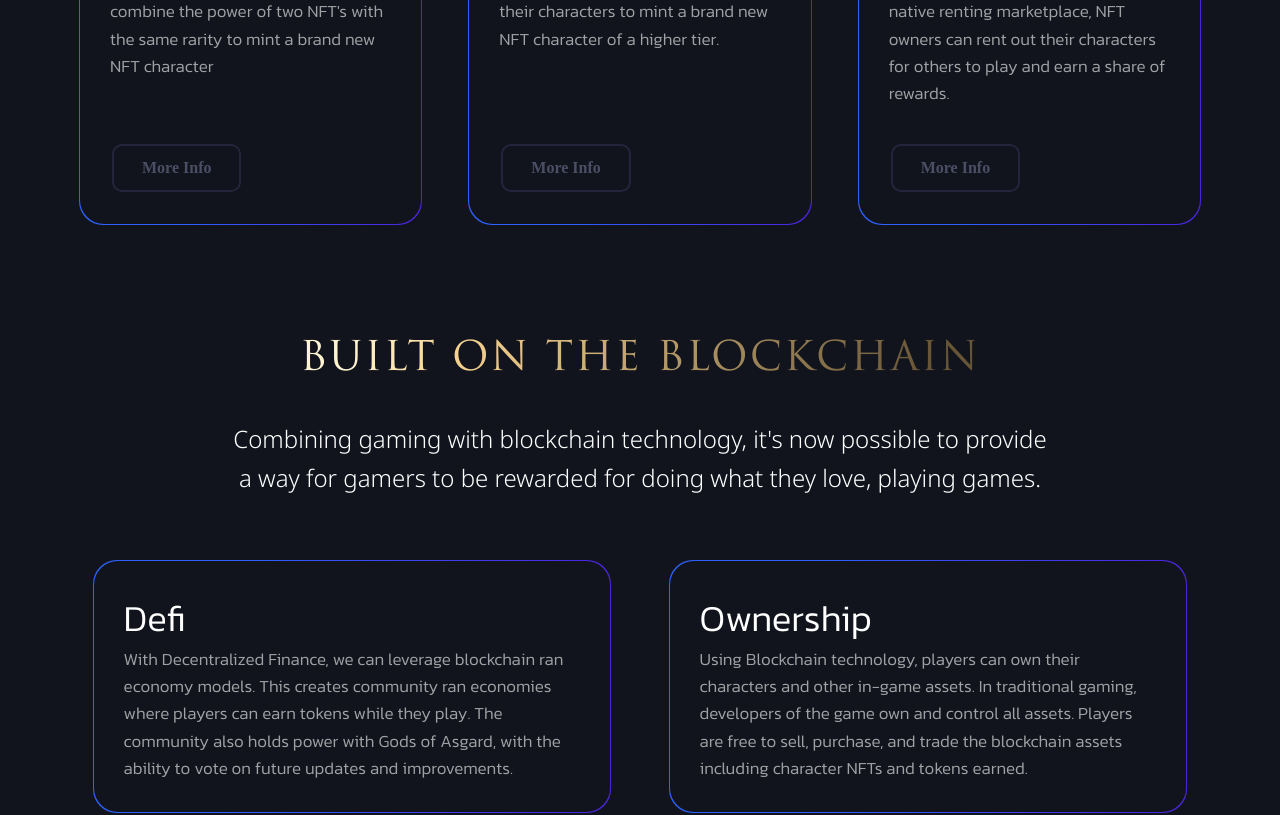
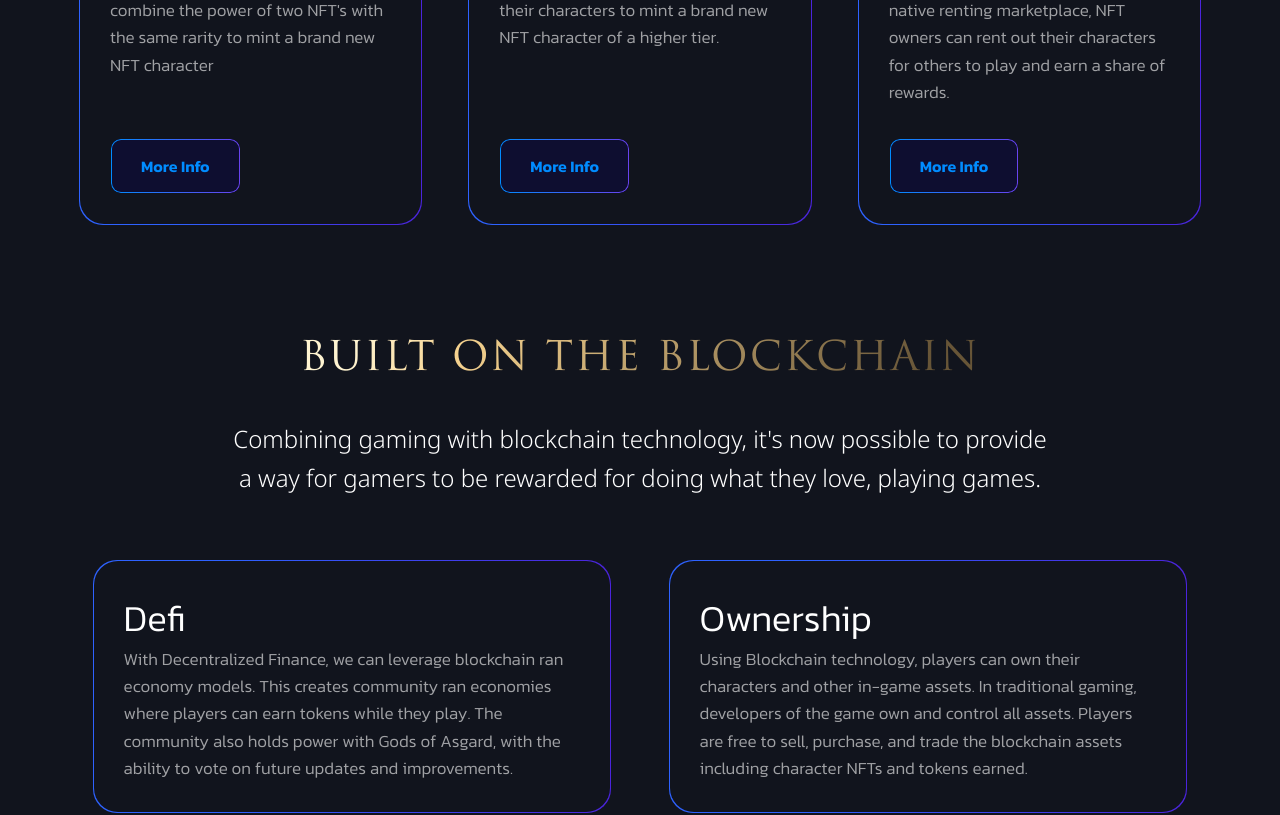
Before and after one commit to sikander-afzaal/thor_remake, a React (Create React App) app: page / in a window 1280 px wide. Shown: the part 3720-4535 px from the top of the page. Built offline with nearby package versions, Linux system fonts and the light colour scheme.

Commit message:
first commit

```diff
--- a/src/layout/Footer/Footer.css
+++ b/src/layout/Footer/Footer.css
@@ -46,10 +46,10 @@
   font-size: 1.3rem;
 }
 .footer h2 {
-  font-size: 1rem;
+  font-size: 12px;
   color: white;
   text-align: center;
-  font-family: "Kanit", serif;
+  font-family: "Noto Sans", serif;
 }
 .footer h2 a {
   background: linear-gradient(90deg, #2e62ff 26.2%, #4b24dc 100%);
--- a/src/layout/Footer/Footer.jsx
+++ b/src/layout/Footer/Footer.jsx
@@ -30,7 +30,7 @@ function Footer() {
             {" "}
             Powered by Thor Financial
           </a>
-          . All rights served.
+          . All rights reserved.
         </h2>
       </div>
     </Fade>
--- a/src/pages/Home/Faq.jsx
+++ b/src/pages/Home/Faq.jsx
@@ -1,11 +1,8 @@
 import React, { useState } from "react";
 import Fade from "react-reveal/Fade";
 import Rotate from "react-reveal/Rotate";
-import { FontAwesomeIcon } from "@fortawesome/react-fontawesome";
-import {
-  faPlusSquare,
-  faMinusSquare,
-} from "@fortawesome/free-regular-svg-icons";
+import plus from "../../assets/icons/+.svg";
+import minus from "../../assets/icons/minus.svg";
 function Faq() {
   // if you want to add more questions just add another false here or vice versa
   const [open, setOpen] = useState([false, false, false]);
@@ -45,12 +42,13 @@ function Faq() {
                 When does Gods of Asgard launch?
               </p>
               {open[0] ? (
-                <FontAwesomeIcon
+                <img
+                  alt="..."
                   className={`${open[0] ? "active-btn" : ""}`}
-                  icon={faMinusSquare}
+                  src={minus}
                 />
               ) : (
-                <FontAwesomeIcon icon={faPlusSquare} />
+                <img alt="..." src={plus} />
               )}
             </div>
             <div className={`faq-answer ${open[0] ? "active" : ""}`}>
@@ -70,12 +68,13 @@ function Faq() {
                 What blockchain will Gods of Asgard be launched on?
               </p>
               {open[1] ? (
-                <FontAwesomeIcon
+                <img
+                  alt="..."
                   className={`${open[1] ? "active-btn" : ""}`}
-                  icon={faMinusSquare}
+                  src={minus}
                 />
               ) : (
-                <FontAwesomeIcon icon={faPlusSquare} />
+                <img alt="..." src={plus} />
               )}
             </div>
             <div className={`faq-answer ${open[1] ? "active" : ""}`}>
@@ -98,12 +97,13 @@ function Faq() {
                 How can i play?
               </p>
               {open[2] ? (
-                <FontAwesomeIcon
+                <img
+                  alt="..."
                   className={`${open[2] ? "active-btn" : ""}`}
-                  icon={faMinusSquare}
+                  src={minus}
                 />
               ) : (
-                <FontAwesomeIcon icon={faPlusSquare} />
+                <img alt="..." src={plus} />
               )}
             </div>
             <div className={`faq-answer ${open[2] ? "active" : ""}`}>
--- a/src/pages/Home/style.css
+++ b/src/pages/Home/style.css
@@ -141,7 +141,8 @@
   position: relative;
 }
 
-.rent::before {
+.rent::before,
+.more-info::before {
   content: "";
   position: absolute;
   left: 0;
@@ -159,7 +160,12 @@
   z-index: -1;
   transition: border-color 0.2s;
 }
-.rent::after {
+.more-info::before {
+  border-radius: 10px;
+  border: 1px solid transparent;
+}
+.rent::after,
+.more-info::after {
   content: "";
   position: absolute;
   top: 50%;
@@ -173,19 +179,24 @@
   transition: transform 0.4s ease-in-out;
   z-index: -1;
 }
-.rent:hover {
+.rent:hover,
+.more-info:hover {
   color: white;
 }
-.rent:hover::after {
+.rent:hover::after,
+.more-info:hover::after {
   transform: translate(-50%, -50%) scale(1);
 }
-.rent:active {
+.rent:active,
+.more-info:active {
   color: #c3c4d5;
 }
-.rent:focus {
+.rent:focus,
+.more-info:focus {
   color: white;
 }
-.rent:focus::before {
+.rent:focus::before,
+.more-info:focus::before {
   border-color: #00b8d9;
 }
 
@@ -757,73 +768,24 @@
 }
 
 .more-info {
-  border: 2px solid white;
-  color: #737594;
+  border: 1px solid transparent;
+  color: #008cff;
   text-align: center;
   border-radius: 10px;
   width: max-content;
-  background-color: transparent;
-  transition: all 0.3s ease-in-out;
+  background: transparent;
   font-weight: bold;
   font-size: 1rem;
-  opacity: 0.6;
+  opacity: 1;
   height: max-content;
   padding: 15px 30px;
-  position: relative;
-  background-color: transparent;
-  border: 2px solid transparent;
+  transition: all 0.4s ease-in-out;
+  font-family: "Kanit", sans-serif;
+  background-color: #0e0e30;
   background-clip: padding-box;
   overflow: hidden;
   z-index: 1;
-}
-.more-info::before {
-  content: "";
-  position: absolute;
-  left: 0;
-  top: 0;
-  bottom: 0;
-  right: 0;
-  border: 2px solid #313152;
-  background-position: center;
-  border-radius: 10px;
-  z-index: -1;
-  transition: border-color 0.2s;
-}
-.more-info::after {
-  content: "";
-  position: absolute;
-  top: 50%;
-  left: 50%;
-  width: 70vmax;
-  height: 70vmax;
-  border-radius: 50%;
-  background-color: #737594;
-  opacity: 0.3;
-  transform-origin: center;
-  transform: translate(-50%, -50%) scale(0);
-  transition: transform 0.4s ease-in-out;
-  z-index: -1;
-}
-.more-info--active::after {
-  background-color: #f7841d;
-  opacity: 1;
-}
-.more-info:focus {
-  color: #fff;
-}
-.more-info:focus::before {
-  border-color: #737594;
-}
-.more-info:hover,
-.more-info:hover:focus {
-  color: #fff;
-}
-.more-info:hover::after,
-.more-info:hover:focus::after {
-  transform: translate(-50%, -50%) scale(1);
-}
-.more-info:active {
-  color: #c3c4d5;
+  position: relative;
 }
 
 .feat-box h3 {
@@ -1514,28 +1476,10 @@
   text-align: left;
   font-family: "Noto Sans", sans-serif;
 }
-.faq-btn svg {
-  font-size: 1.5rem;
+.faq-btn img {
+  max-width: 15px;
   pointer-events: none;
-  background: pink;
-  background: -webkit-radial-gradient(
-    33% 100% circle,
-    #515ecf 4%,
-    #9b36b7 30%,
-    #d92e7f 62%,
-    #f15245 85%,
-    #fed373
-  );
-  background: radial-gradient(
-    circle at 33% 100%,
-    #ff3be7 4%,
-    #ff3be7 28%,
-    #03ffe8 62%,
-    #f15245 85%,
-    #fed373
-  );
-  -webkit-background-clip: text;
-  -webkit-text-fill-color: transparent;
+  object-fit: contain;
 }
 .faq-answer {
   transition: all 0.3s ease-in-out;
```
Also changed, not shown: src/assets/icons/+.svg (added), src/assets/icons/minus.svg (added).
